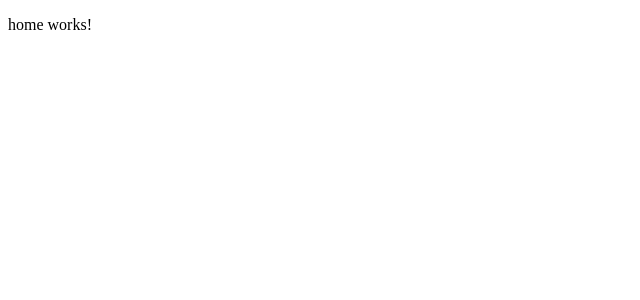
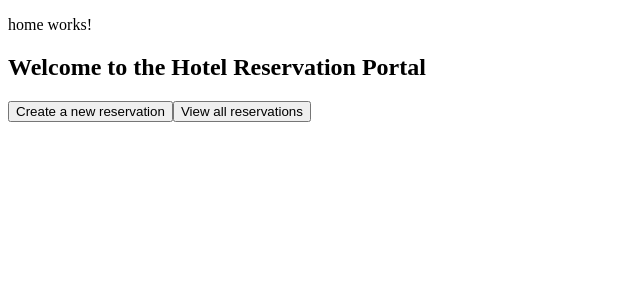
Before and after one commit to darron-haworth/hotel-app, an Angular app: page / in a window 1280 px wide. Shown: the top 300 px of the page, without its empty margins (0-640 px from the left). Built offline with nearby package versions, Linux system fonts and the light colour scheme.

Commit message:
wire up some routing

```diff
--- a/src/app/app.module.ts
+++ b/src/app/app.module.ts
@@ -3,6 +3,9 @@
 
 import { AppRoutingModule } from './app-routing.module';
 import { AppComponent } from './app.component';
+import { HomeModule } from './home/home.module';
+import { ReservationModule } from './reservation/reservation.module';
+
 
 @NgModule({
   declarations: [
--- a/src/app/home/home.component.html
+++ b/src/app/home/home.component.html
@@ -1 +1,6 @@
 <p>home works!</p>
+<div>
+    <h2>Welcome to the Hotel Reservation Portal</h2>
+    <button [routerLink]="['/new']">Create a new reservation</button>
+    <button [routerLink]="['/list']">View all reservations</button>
+</div>
--- a/src/app/home/home.module.ts
+++ b/src/app/home/home.module.ts
@@ -1,6 +1,7 @@
 import { NgModule } from '@angular/core';
 import { CommonModule } from '@angular/common';
 import { HomeComponent } from './home.component';
+import { RouterModule } from '@angular/router';
 
 
 
@@ -9,7 +10,8 @@
     HomeComponent
   ],
   imports: [
-    CommonModule
+    CommonModule,
+    RouterModule
   ]
 })
 export class HomeModule { }
```
